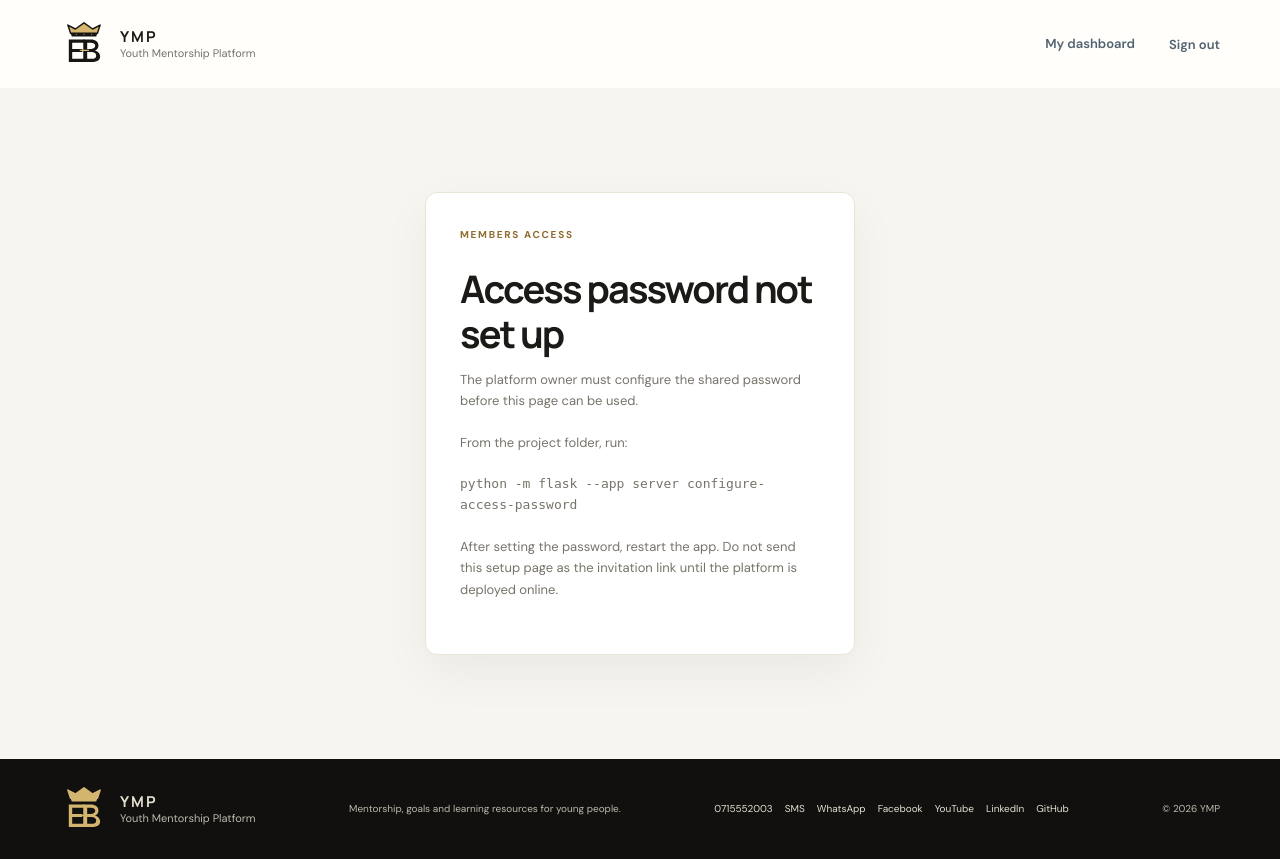
After one commit to enocko687-prog/youth-mentorship-platform, a Flask app: page /access in a window 1280 px wide. The commit adds this page. Run offline with Flask 3, Linux system fonts and the light colour scheme; the visitor is signed in with stand-in values (Sample User, id 1); data comes from the database, SQL or seed files in the repository.

Commit message:
Add shared access gate and platform updates
Co-authored-by: Copilot <223556219+Copilot@users.noreply.github.com>

```diff
--- a/requirements.txt
+++ b/requirements.txt
@@ -1,3 +1,2 @@
 Flask>=3.1,<4.0
 waitress>=3.0,<4.0
-gunicorn>=23.0,<24.0
--- a/server.py
+++ b/server.py
@@ -1,3 +1,4 @@
+import base64
 import hmac
 import os
 import re
@@ -7,7 +8,9 @@ import uuid
 from datetime import date, datetime, time
 from functools import wraps
 from pathlib import Path
-from urllib.parse import urlsplit
+from urllib.error import HTTPError, URLError
+from urllib.parse import urlencode, urlsplit
+from urllib.request import Request as URLRequest, urlopen
 
 from flask import (
     Flask,
@@ -33,6 +36,55 @@ MAX_WORK_FILE_BYTES = 5 * 1024 * 1024
 MAX_UPLOAD_REQUEST_BYTES = MAX_WORK_FILE_BYTES + 64 * 1024
 
 
+def _international_phone_number(phone_number):
+    cleaned_number = re.sub(r"[^\d+]", "", phone_number)
+    if re.fullmatch(r"0\d{9}", cleaned_number):
+        return f"+254{cleaned_number[1:]}"
+    return cleaned_number
+
+
+def _send_contact_request_sms(app):
+    account_sid = app.config["TWILIO_ACCOUNT_SID"]
+    auth_token = app.config["TWILIO_AUTH_TOKEN"]
+    from_phone = app.config["TWILIO_FROM_PHONE"]
+    if not all((account_sid, auth_token, from_phone)):
+        return None
+
+    message = "A new YMP contact request is waiting in the admin dashboard."
+    payload = urlencode(
+        {
+            "To": app.config["CONTACT_ALERT_PHONE"],
+            "From": from_phone,
+            "Body": message,
+        }
+    ).encode("ascii")
+    authorization = base64.b64encode(
+        f"{account_sid}:{auth_token}".encode("utf-8")
+    ).decode("ascii")
+    sms_request = URLRequest(
+        f"https://api.twilio.com/2010-04-01/Accounts/{account_sid}/Messages.json",
+        data=payload,
+        headers={
+            "Authorization": f"Basic {authorization}",
+            "Content-Type": "application/x-www-form-urlencoded",
+        },
+        method="POST",
+    )
+    try:
+        with urlopen(sms_request, timeout=10):
+            return True
+    except HTTPError as error:
+        app.logger.error(
+            "Twilio contact alert failed with HTTP status %s.", error.code
+        )
+    except (URLError, TimeoutError) as error:
+        app.logger.error(
+            "Twilio contact alert failed due to a network error (%s).",
+            type(error).__name__,
+        )
+    return False
+
+
 def _get_secret_key(instance_path):
     configured_key = os.environ.get("YMP_SECRET_KEY")
     if configured_key:
@@ -56,8 +108,16 @@ def create_app(test_config=None):
         SECRET_KEY=_get_secret_key(app.instance_path),
         DATABASE=os.environ.get("YMP_DATABASE_PATH", str(database.DATABASE_PATH)),
         PUBLIC_CONTACT_PHONE=os.environ.get(
-            "YMP_PUBLIC_CONTACT_PHONE", "+254715552003"
+            "YMP_PUBLIC_CONTACT_PHONE", "0715552003"
         ),
+        CONTACT_ALERT_PHONE=os.environ.get("YMP_CONTACT_ALERT_PHONE"),
+        TWILIO_ACCOUNT_SID=os.environ.get("YMP_TWILIO_ACCOUNT_SID"),
+        TWILIO_AUTH_TOKEN=os.environ.get("YMP_TWILIO_AUTH_TOKEN"),
+        TWILIO_FROM_PHONE=os.environ.get("YMP_TWILIO_FROM_PHONE"),
+        ACCESS_PASSWORD_HASH_FILE=str(
+            Path(app.instance_path) / "access_password_hash"
+        ),
+        ACCESS_PASSWORD_HASH=None,
         PUBLIC_SOCIAL_LINKS=(
             (
                 "Facebook",
@@ -81,7 +141,7 @@ def create_app(test_config=None):
                 "GitHub",
                 os.environ.get(
                     "YMP_GITHUB_URL",
-                    "https://github.com/enocko687-prog/youth-mentorship-platform",
+                    "https://github.com/enocko687-prog/DI-BOOTCAMP-1",
                 ),
             ),
         ),
@@ -96,6 +156,27 @@ def create_app(test_config=None):
     )
     if test_config:
         app.config.update(test_config)
+    if not test_config or "ACCESS_PASSWORD_HASH" not in test_config:
+        access_password_file = Path(app.config["ACCESS_PASSWORD_HASH_FILE"])
+        if access_password_file.exists():
+            app.config["ACCESS_PASSWORD_HASH"] = access_password_file.read_text(
+                encoding="utf-8"
+            ).strip()
+    if not app.config["CONTACT_ALERT_PHONE"]:
+        app.config["CONTACT_ALERT_PHONE"] = app.config["PUBLIC_CONTACT_PHONE"]
+    app.config["CONTACT_ALERT_PHONE"] = _international_phone_number(
+        app.config["CONTACT_ALERT_PHONE"]
+    )
+    twilio_settings = (
+        app.config["TWILIO_ACCOUNT_SID"],
+        app.config["TWILIO_AUTH_TOKEN"],
+        app.config["TWILIO_FROM_PHONE"],
+    )
+    if any(twilio_settings) and not all(twilio_settings):
+        raise RuntimeError(
+            "Configure YMP_TWILIO_ACCOUNT_SID, YMP_TWILIO_AUTH_TOKEN, and "
+            "YMP_TWILIO_FROM_PHONE together."
+        )
 
     database_path = app.config["DATABASE"]
     if str(database_path) != ":memory:":
@@ -124,13 +205,28 @@ def create_app(test_config=None):
 
     @app.context_processor
     def inject_template_values():
-        whatsapp_number = re.sub(r"\D", "", app.config["PUBLIC_CONTACT_PHONE"])
+        phone_number = re.sub(r"[^\d+]", "", app.config["PUBLIC_CONTACT_PHONE"])
+        whatsapp_number = re.sub(
+            r"\D", "", _international_phone_number(phone_number)
+        )
         return {
             "csrf_token": current_csrf_token,
             "public_contact_phone": app.config["PUBLIC_CONTACT_PHONE"],
+            "public_contact_tel_url": f"tel:{phone_number}",
+            "public_contact_sms_url": f"sms:{phone_number}",
             "public_whatsapp_url": f"https://wa.me/{whatsapp_number}",
             "public_social_links": app.config["PUBLIC_SOCIAL_LINKS"],
         }
+
+    @app.before_request
+    def require_shared_access():
+        password_hash = app.config["ACCESS_PASSWORD_HASH"]
+        if request.endpoint in {"static", "shared_access"} or not password_hash:
+            return
+
+        granted_hash = session.get("site_access_granted", "")
+        if not hmac.compare_digest(granted_hash, password_hash):
+            return redirect(url_for("shared_access"))
 
     @app.before_request
     def clear_invalid_session():
@@ -246,9 +342,48 @@ def create_app(test_config=None):
             connection.close()
         click.echo("Administrator account created.")
 
+    @app.cli.command("configure-access-password")
+    def configure_access_password():
+        """Set the shared password required to access the platform."""
+        password = click.prompt(
+            "Shared platform access password",
+            hide_input=True,
+            confirmation_prompt=True,
+        )
+        if not 12 <= len(password) <= 128:
+            raise click.ClickException(
+                "Use a shared access password between 12 and 128 characters."
+            )
+
+        password_file = Path(app.config["ACCESS_PASSWORD_HASH_FILE"])
+        password_file.parent.mkdir(parents=True, exist_ok=True)
+        password_file.write_text(generate_password_hash(password), encoding="utf-8")
+        click.echo(
+            "Shared access password saved. Restart the web app to apply the change."
+        )
+
     @app.get("/")
     def home():
         return render_template("index.html")
+
+    @app.route("/access", methods=["GET", "POST"])
+    def shared_access():
+        password_hash = app.config["ACCESS_PASSWORD_HASH"]
+        if not password_hash:
+            return render_template("shared_access.html", password_configured=False)
+        if request.method == "POST":
+            password = request.form.get("password", "")
+            password_confirmation = request.form.get("password_confirmation", "")
+            if not hmac.compare_digest(password, password_confirmation):
+                flash("The passwords do not match. Please try again.", "error")
+            elif not 12 <= len(password) <= 128 or not check_password_hash(
+                password_hash, password
+            ):
+                flash("The shared password is incorrect.", "error")
+            else:
+                session["site_access_granted"] = password_hash
+                return redirect(url_for("home"))
+        return render_template("shared_access.html", password_configured=True)
 
     @app.post("/contact")
     def submit_contact_request():
@@ -282,10 +417,19 @@ def create_app(test_config=None):
                 (full_name, email, phone or None, request_type, message),
             )
             get_db().commit()
-            flash(
-                "Your request has been sent. We will contact you using the details provided.",
-                "success",
-            )
+            if _send_contact_request_sms(app) is False:
+                flash(
+                    "Your request was saved, but the programme team's phone "
+                    "alert could not be sent. Please call us directly if your "
+                    "request is urgent.",
+                    "error",
+                )
+            else:
+                flash(
+                    "Your request has been sent. We will contact you using "
+                    "the details provided.",
+                    "success",
+                )
         return redirect(url_for("home") + "#contact")
 
     @app.route("/register", methods=["GET", "POST"])
--- a/static/site.css
+++ b/static/site.css
@@ -2,16 +2,16 @@
 
 :root {
     color-scheme: light;
-    --ink: #172f43;
-    --ink-deep: #10263b;
-    --ink-soft: #315064;
-    --paper: #fbf8f1;
-    --paper-bright: #fffdf8;
-    --green: #88b8a0;
-    --green-deep: #477d68;
-    --gold: #f2c46d;
-    --muted: #74828a;
-    --line: #e8e4da;
+    --ink: #1b1a17;
+    --ink-deep: #12110f;
+    --ink-soft: #47433d;
+    --paper: #f7f5ef;
+    --paper-bright: #fffefa;
+    --accent: #d6b66f;
+    --accent-deep: #8f6c2d;
+    --gold: var(--accent);
+    --muted: #77736a;
+    --line: #e9e4d8;
     --serif: Georgia, "Times New Roman", serif;
     --sans: "DM Sans", "Segoe UI", sans-serif;
     --display: "Manrope", "Segoe UI", sans-serif;
@@ -28,7 +28,7 @@ body { margin: 0; min-height: 100vh; font-size: 15px; line-height: 1.65; }
 button, input { font: inherit; }
 a { color: inherit; text-decoration: none; }
 img { display: block; max-width: 100%; }
-::selection { color: var(--ink-deep); background: #f7ddb0; }
+::selection { color: var(--ink-deep); background: #f0dfb8; }
 .shell { width: min(1160px, calc(100% - 64px)); margin-inline: auto; }
 .skip-link { position: absolute; z-index: 20; top: -60px; left: 20px; padding: 10px 14px; color: white; background: var(--ink-deep); border-radius: 6px; }
 .skip-link:focus { top: 12px; }
@@ -69,16 +69,16 @@ img { display: block; max-width: 100%; }
 .hero-grid { min-height: 480px; display: grid; grid-template-columns: 1fr .9fr; align-items: center; gap: 64px; padding-top: 64px; padding-bottom: 64px; }
 .hero-copy { max-width: 570px; }
 .eyebrow { display: flex; align-items: center; gap: 10px; margin: 0 0 22px; color: #d8c795; font-size: 10px; font-weight: 700; letter-spacing: .17em; text-transform: uppercase; }
-.eyebrow-dark { color: var(--green-deep); }
+.eyebrow-dark { color: var(--accent-deep); }
 .hero h1, .auth-aside h1, .dashboard-top h1 { margin: 0; font-family: var(--display); font-size: clamp(42px, 5vw, 66px); font-weight: 600; letter-spacing: -.065em; line-height: 1.1; }
-.hero-description { max-width: 460px; margin: 23px 0 0; color: #c2ced1; font-size: 15px; line-height: 1.85; }
+.hero-description { max-width: 460px; margin: 23px 0 0; color: #cac6bd; font-size: 15px; line-height: 1.85; }
 .hero-actions { display: flex; flex-wrap: wrap; align-items: center; gap: 28px; margin-top: 30px; }
 .platform-summary { padding: 28px 30px; border: 1px solid #ffffff2b; border-radius: 8px; background: #ffffff08; }
 .platform-summary-label { margin: 0 0 12px; color: #f3efe3; font-family: var(--display); font-size: 15px; font-weight: 700; }
 .platform-summary ul { margin: 0; padding: 0; list-style: none; }
 .platform-summary li { display: grid; gap: 2px; padding: 13px 0; border-top: 1px solid #ffffff24; }
 .platform-summary li span:first-child { color: white; font-size: 13px; font-weight: 700; }
-.platform-summary li span:last-child { color: #c2ced1; font-size: 11px; }
+.platform-summary li span:last-child { color: #cac6bd; font-size: 11px; }
 
 .section { padding-block: 104px; }
 .section-heading { max-width: 680px; margin: 0 auto 50px; text-align: center; }
@@ -103,25 +103,26 @@ img { display: block; max-width: 100%; }
 .closing-card .eyebrow { justify-content: center; margin-bottom: 12px; }
 .closing-card > p:not(.eyebrow, .closing-signin) { margin: 14px 0 23px; color: var(--muted); font-size: 13px; }
 .closing-signin { margin: 17px 0 0; color: var(--muted); font-size: 11px; }
-.closing-signin a { color: var(--green-deep); font-weight: 700; }
+.closing-signin a { color: var(--accent-deep); font-weight: 700; }
 
 .contact-section { background: #f5f3ec; }
 .contact-layout { display: grid; grid-template-columns: .8fr 1fr; align-items: start; gap: 64px; }
 .contact-copy h2 { margin: 0; font-family: var(--display); font-size: clamp(32px, 4vw, 45px); letter-spacing: -.055em; line-height: 1.2; }
 .contact-copy > p:not(.eyebrow) { max-width: 430px; margin: 16px 0 0; color: var(--muted); font-size: 13px; line-height: 1.9; }
 .contact-links { display: grid; justify-items: start; gap: 12px; margin-top: 24px; }
-.contact-links a, .contact-request-links a { color: var(--green-deep); font-size: 12px; font-weight: 700; text-decoration: underline; text-underline-offset: 3px; overflow-wrap: anywhere; }
+.contact-links a, .contact-request-links a { color: var(--accent-deep); font-size: 12px; font-weight: 700; text-decoration: underline; text-underline-offset: 3px; overflow-wrap: anywhere; }
 .contact-form { margin-top: 0; padding: 24px; border: 1px solid var(--line); border-radius: 12px; background: white; }
 .contact-form label { font-size: 12px; }
 .contact-form input, .contact-form textarea, .contact-form select { min-height: 44px; font-size: 13px; }
 .contact-form textarea { min-height: 110px; }
 .contact-form .button { margin-top: 4px; }
 
-.site-footer { color: #d6e0df; background: #0c2032; }
+.site-footer { color: #e5dfd1; background: #11100e; }
 .footer-inner { min-height: 100px; display: flex; align-items: center; justify-content: space-between; gap: 25px; }
-.footer-brand .brand-copy small { color: #aab9bc; }
-.footer-inner > p, .footer-copy { color: #aab9bc; font-size: 10px; }
-.footer-contact { display: flex; flex-wrap: wrap; gap: 12px; color: #d6e0df; font-size: 10px; }
+.footer-brand .brand-mark { filter: brightness(0) saturate(100%) invert(78%) sepia(24%) saturate(655%) hue-rotate(4deg) brightness(91%) contrast(88%); }
+.footer-brand .brand-copy small { color: #bdb8ac; }
+.footer-inner > p, .footer-copy { color: #bdb8ac; font-size: 10px; }
+.footer-contact { display: flex; flex-wrap: wrap; gap: 12px; color: #e5dfd1; font-size: 10px; }
 .contact-request-links { display: flex; flex-wrap: wrap; gap: 12px; margin-top: 6px; }
 .footer-copy { white-space: nowrap; }
 
@@ -144,24 +145,28 @@ img { display: block; max-width: 100%; }
 .auth-form { display: grid; }
 .auth-form label { margin: 15px 0 6px; color: #354b5b; font-size: 12px; font-weight: 700; }
 .auth-form input, .auth-form select { width: 100%; min-height: 48px; padding: 0 13px; border: 1px solid #dfe3dd; border-radius: 6px; outline: none; color: var(--ink); background: #fff; transition: border-color .2s, box-shadow .2s; }
-.auth-form input:focus, .auth-form select:focus { border-color: var(--green-deep); box-shadow: 0 0 0 3px #88b8a02a; }
+.auth-form input:focus, .auth-form select:focus { border-color: var(--accent-deep); box-shadow: 0 0 0 3px #d6b66f40; }
 .auth-form .field-hint { margin: 7px 0 1px; color: var(--muted); font-size: 11px; }
 .auth-switch { margin: 21px 0 0; color: var(--muted); font-size: 12px; text-align: center; }
-.auth-switch a { color: var(--green-deep); font-weight: 700; }
+.auth-switch a { color: var(--accent-deep); font-weight: 700; }
+.shared-access-section { min-height: calc(100vh - 188px); display: grid; place-items: center; padding-inline: 24px; background: var(--paper); }
+.shared-access-card { width: min(100%, 430px); padding: 34px; border: 1px solid var(--line); border-radius: 12px; background: white; box-shadow: 0 18px 50px #12110f0d; }
+.shared-access-card h1 { margin: 0; font-family: var(--display); font-size: clamp(29px, 5vw, 38px); letter-spacing: -.05em; line-height: 1.2; }
+.shared-access-card > p:not(.eyebrow) { margin: 12px 0 20px; color: var(--muted); font-size: 13px; }
 
-.dashboard-page { min-height: calc(100vh - 188px); padding: 62px 0 74px; background: radial-gradient(circle at top left, rgba(136, 184, 160, 0.12), transparent 28%), var(--paper); }
+.dashboard-page { min-height: calc(100vh - 188px); padding: 62px 0 74px; background: radial-gradient(circle at top left, rgba(214, 182, 111, 0.16), transparent 28%), var(--paper); }
 .dashboard-top { display: flex; align-items: end; justify-content: space-between; gap: 25px; margin-bottom: 32px; padding: 12px 14px 0; }
 .dashboard-top .eyebrow { margin-bottom: 12px; }
 .dashboard-top h1 { font-size: clamp(34px, 4vw, 48px); }
-.dashboard-top h1 span { color: var(--green-deep); font-family: var(--serif); font-weight: 400; font-style: italic; }
+.dashboard-top h1 span { color: var(--accent-deep); font-family: var(--serif); font-weight: 400; font-style: italic; }
 .dashboard-subtitle { margin: 9px 0 0; color: var(--muted); font-size: 13px; }
 .dashboard-date { display: flex; align-items: center; gap: 11px; padding: 12px 15px; border: 1px solid var(--line); border-radius: 12px; color: var(--muted); background: linear-gradient(135deg, #fffdf8, #f7f3ea); box-shadow: 0 12px 24px rgba(16, 38, 59, 0.06); font-size: 10px; line-height: 1.6; }
 .dashboard-date strong { color: var(--ink); font-size: 11px; }
 .date-sun { color: #b68b38; font-size: 20px; }
 .stats-grid { display: grid; grid-template-columns: repeat(4, 1fr); gap: 15px; }
 .stat-card { display: flex; min-height: 164px; flex-direction: column; align-items: flex-start; padding: 19px; border: 1px solid var(--line); border-radius: 16px; background: linear-gradient(180deg, #ffffff 0%, #f9faf7 100%); box-shadow: 0 14px 28px rgba(16, 38, 59, 0.04); }
-.stat-card-primary { border-color: #d8e6db; background: linear-gradient(135deg, #f0f6ef 0%, #ffffff 100%); }
-.stat-icon { width: 29px; height: 29px; display: grid; place-items: center; margin-bottom: 11px; border-radius: 8px; color: var(--green-deep); background: #e9f1e9; font-size: 15px; }
+.stat-card-primary { border-color: #e7d8b5; background: linear-gradient(135deg, #fbf5e7 0%, #ffffff 100%); }
+.stat-icon { width: 29px; height: 29px; display: grid; place-items: center; margin-bottom: 11px; border-radius: 8px; color: var(--accent-deep); background: #f5eedc; font-size: 15px; }
 .stat-label { color: #60717a; font-size: 11px; font-weight: 600; }
 .stat-card > strong { margin-top: 3px; font-family: var(--display); font-size: 28px; letter-spacing: -.04em; line-height: 1.2; }
 .stat-note { margin-top: 3px; color: #98a2a3; font-size: 9px; }
--- a/templates/base.html
+++ b/templates/base.html
@@ -3,10 +3,11 @@
 <head>
     <meta charset="utf-8">
     <meta name="viewport" content="width=device-width, initial-scale=1">
-    <meta name="theme-color" content="#10263b">
+    <meta name="theme-color" content="#12110f">
     <meta name="description" content="Connect with mentors, set goals, request sessions and find learning resources with YMP.">
     <title>{% block title %}Youth Mentorship Platform{% endblock %}</title>
     <link rel="icon" href="{{ url_for('static', filename='ymp-mark.svg') }}" type="image/svg+xml">
+    <link rel="alternate icon" href="{{ url_for('static', filename='eb-crown-mark.png') }}" type="image/png">
     <link rel="stylesheet" href="{{ url_for('static', filename='site.css') }}">
     <script src="{{ url_for('static', filename='site.js') }}" defer></script>
 </head>
@@ -59,7 +60,8 @@
             </a>
             <p>Mentorship, goals and learning resources for young people.</p>
             <div class="footer-contact">
-                <a href="tel:{{ public_contact_phone|replace(' ', '') }}">{{ public_contact_phone }}</a>
+                <a href="{{ public_contact_tel_url }}">{{ public_contact_phone }}</a>
+                <a href="{{ public_contact_sms_url }}">SMS</a>
                 <a href="{{ public_whatsapp_url }}" target="_blank" rel="noopener noreferrer">WhatsApp</a>
                 {% for network, profile_url in public_social_links %}
                     <a href="{{ profile_url }}" target="_blank" rel="noopener noreferrer">{{ network }}</a>
--- a/templates/index.html
+++ b/templates/index.html
@@ -80,7 +80,8 @@
             <h2>Tell us what you need.</h2>
             <p>Send a mentorship request, ask a question or share feedback. Our programme team will follow up using the contact details you provide.</p>
             <div class="contact-links">
-                <a href="tel:{{ public_contact_phone|replace(' ', '') }}">Call {{ public_contact_phone }}</a>
+                <a href="{{ public_contact_tel_url }}">Call {{ public_contact_phone }}</a>
+                <a href="{{ public_contact_sms_url }}">Text us by SMS</a>
                 <a href="{{ public_whatsapp_url }}" target="_blank" rel="noopener noreferrer">Message us on WhatsApp</a>
                 {% for network, profile_url in public_social_links %}
                     <a href="{{ profile_url }}" target="_blank" rel="noopener noreferrer">{{ network }}</a>
--- /dev/null
+++ b/templates/shared_access.html
@@ -0,0 +1,27 @@
+{% extends "base.html" %}
+{% block title %}Platform access — YMP{% endblock %}
+{% block content %}
+<section class="section shared-access-section">
+    <div class="shared-access-card">
+        <p class="eyebrow eyebrow-dark">MEMBERS ACCESS</p>
+        {% if password_configured %}
+            <h1>Enter the shared password</h1>
+            <p>Enter the password you received, then confirm it to continue to the platform.</p>
+            <form method="post" class="auth-form">
+                <input type="hidden" name="csrf_token" value="{{ csrf_token() }}">
+                <label for="password">Shared password</label>
+                <input id="password" name="password" type="password" autocomplete="current-password" maxlength="128" required>
+                <label for="password_confirmation">Confirm shared password</label>
+                <input id="password_confirmation" name="password_confirmation" type="password" autocomplete="current-password" maxlength="128" required>
+                <button class="button button-dark button-full" type="submit">Continue to YMP</button>
+            </form>
+        {% else %}
+            <h1>Access password not set up</h1>
+            <p>The platform owner must configure the shared password before this page can be used.</p>
+            <p>From the project folder, run:</p>
+            <p><code>python -m flask --app server configure-access-password</code></p>
+            <p>After setting the password, restart the app. Do not send this setup page as the invitation link until the platform is deployed online.</p>
+        {% endif %}
+    </div>
+</section>
+{% endblock %}
```
Also changed, not shown: other parts of static/site.css (+24 -24 lines), tests/test_app.py (+170 -6 lines), README.md, static/eb-crown-mark.png (added), static/ymp-mark.svg.
